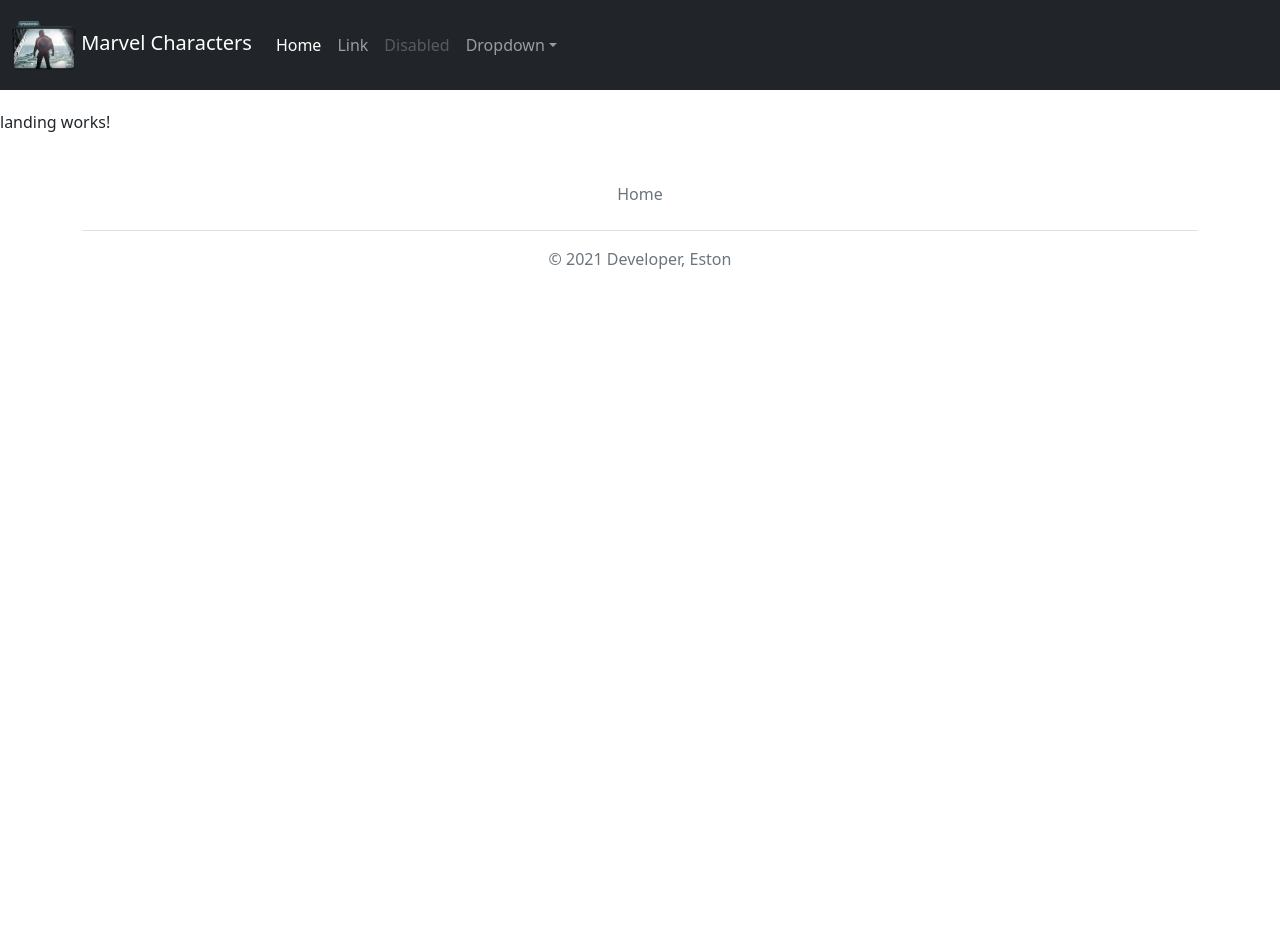
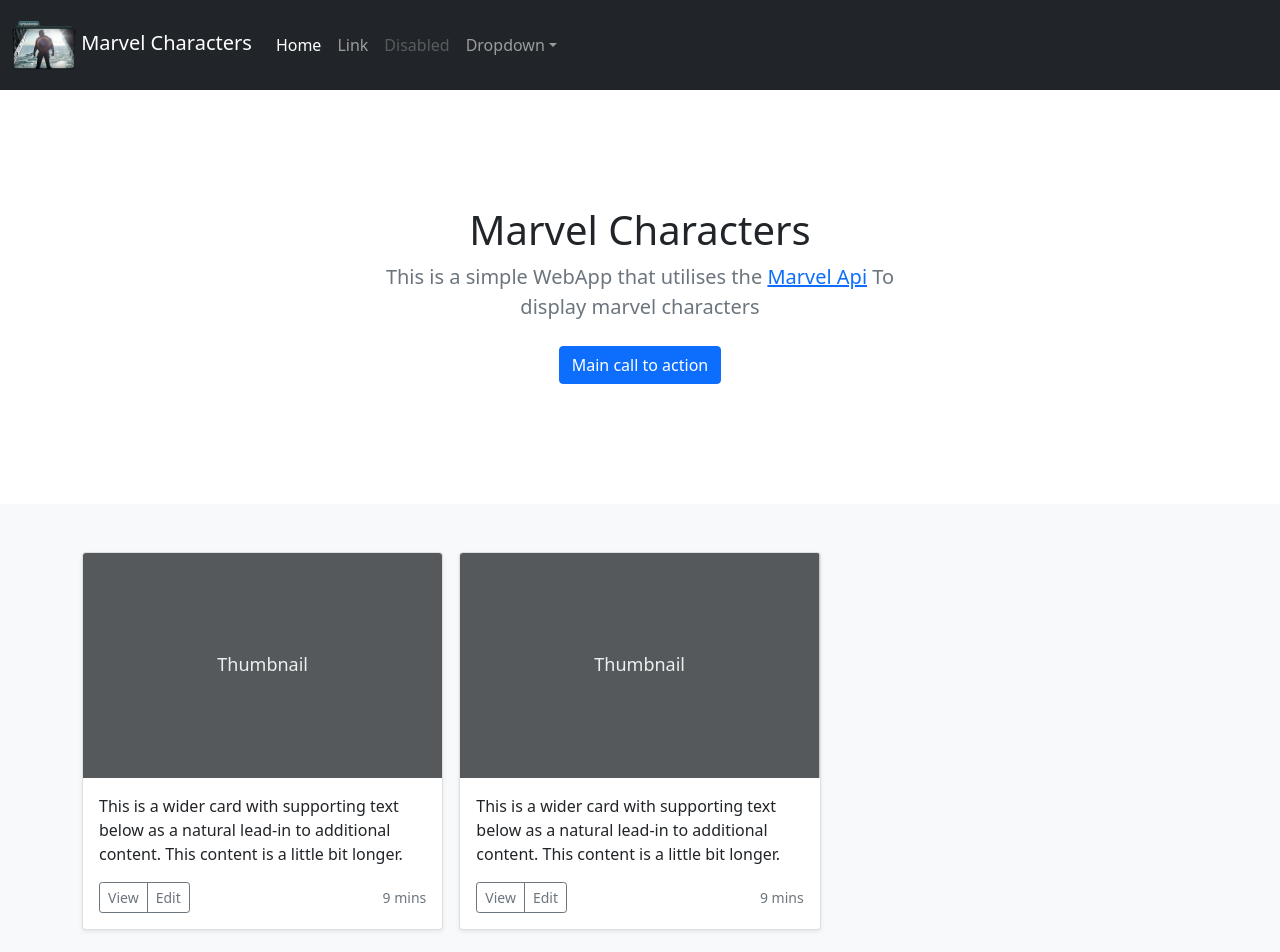
Before and after one commit to kagus-code/Marvel-Characters, an Angular app: page / in a window 1280 px wide. Shown: the top 952 px of the page. Before the commit the page ends 800 px from the top, so only its background shows below. Built offline with nearby package versions, Linux system fonts and the light colour scheme.

Commit message:
adding code to make api call

```diff
--- a/src/app/footer/footer.component.html
+++ b/src/app/footer/footer.component.html
@@ -1,9 +1,13 @@
-<div class="container">
+<div class="container-fluid">
   <footer class="py-3 my-4">
     <ul class="nav justify-content-center border-bottom pb-3 mb-3">
       <li class="nav-item text-center"><a routerLink="/" class="nav-link px-2 text-muted">Home</a></li>
 
+
     </ul>
+  <ul class="nav justify-content-center border-bottom pb-3 mb-3">
+    <li class="nav-item text-center"><a href="#">Back to top</a></li>
+  </ul>
     <p class="text-center text-muted">&copy; 2021 Developer, Eston</p>
   </footer>
 </div>
--- a/src/app/landing/landing.component.css
+++ b/src/app/landing/landing.component.css
@@ -0,0 +1,13 @@
+.bd-placeholder-img {
+  font-size: 1.125rem;
+  text-anchor: middle;
+  -webkit-user-select: none;
+  -moz-user-select: none;
+  user-select: none;
+}
+
+@media (min-width: 768px) {
+  .bd-placeholder-img-lg {
+    font-size: 3.5rem;
+  }
+}
--- a/src/app/landing/landing.component.html
+++ b/src/app/landing/landing.component.html
@@ -1 +1,48 @@
-<p>landing works!</p>
+
+<section class="py-5 text-center container">
+  <div class="row py-lg-5">
+    <div class="col-lg-6 col-md-8 mx-auto">
+      <h1 class="fw-light">Marvel Characters</h1>
+      <p class="lead text-muted">This is a simple WebApp that utilises the <a href="https://developer.marvel.com/" target="_blank">Marvel Api</a> To display marvel characters <p>
+        <a href="#" class="btn btn-primary my-2">Main call to action</a>
+      </p>
+    </div>
+  </div>
+</section>
+
+<div class="album py-5 bg-light">
+  <div class="container">
+
+    <div class="row row-cols-1 row-cols-sm-2 row-cols-md-3 g-3">
+      <div class="col">
+        <div class="card shadow-sm">
+          <svg class="bd-placeholder-img card-img-top" width="100%" height="225" xmlns="http://www.w3.org/2000/svg" role="img" aria-label="Placeholder: Thumbnail" preserveAspectRatio="xMidYMid slice" focusable="false"><title>Placeholder</title><rect width="100%" height="100%" fill="#55595c"/><text x="50%" y="50%" fill="#eceeef" dy=".3em">Thumbnail</text></svg>
+
+          <div class="card-body">
+            <p class="card-text">This is a wider card with supporting text below as a natural lead-in to additional content. This content is a little bit longer.</p>
+            <div class="d-flex justify-content-between align-items-center">
+              <div class="btn-group">
+                <button type="button" class="btn btn-sm btn-outline-secondary">View</button>
+                <button type="button" class="btn btn-sm btn-outline-secondary">Edit</button>
+              </div>
+              <small class="text-muted">9 mins</small>
+            </div>
+          </div>
+        </div>
+      </div>
+      <div class="col">
+        <div class="card shadow-sm">
+          <svg class="bd-placeholder-img card-img-top" width="100%" height="225" xmlns="http://www.w3.org/2000/svg" role="img" aria-label="Placeholder: Thumbnail" preserveAspectRatio="xMidYMid slice" focusable="false"><title>Placeholder</title><rect width="100%" height="100%" fill="#55595c"/><text x="50%" y="50%" fill="#eceeef" dy=".3em">Thumbnail</text></svg>
+
+          <div class="card-body">
+            <p class="card-text">This is a wider card with supporting text below as a natural lead-in to additional content. This content is a little bit longer.</p>
+            <div class="d-flex justify-content-between align-items-center">
+              <div class="btn-group">
+                <button type="button" class="btn btn-sm btn-outline-secondary">View</button>
+                <button type="button" class="btn btn-sm btn-outline-secondary">Edit</button>
+              </div>
+              <small class="text-muted">9 mins</small>
+            </div>
+          </div>
+        </div>
+      </div>
--- a/src/app/shared.service.ts
+++ b/src/app/shared.service.ts
@@ -1,9 +1,17 @@
 import { Injectable } from '@angular/core';
-
+import { HttpClient,HttpHeaders } from '@angular/common/http';
+import {Observable} from 'rxjs'
+import {map} from 'rxjs/operators'
 @Injectable({
   providedIn: 'root'
 })
 export class SharedService {
+PUBLIC_KEY = '20e7d5df4963766c1e97bf7b3795b85c';
+HASH = 'eeb524518616b326afab41cd508568ffce291f8a';
+API_URL = `https:gateway.marvel.com/v1/public/characters?ts=1&apikey=${this.PUBLIC_KEY}&hash=${this.HASH}`;
 
-  constructor() { }
+  constructor(private http:HttpClient) { }
+  getAllCharacters():Observable<any[]>{
+    return this.http.get<any[]>(this.API_URL).pipe(map((data: any)=>data));
+  }
 }
```
Also changed, not shown: src/app/app.module.ts (+11 -2 lines).
